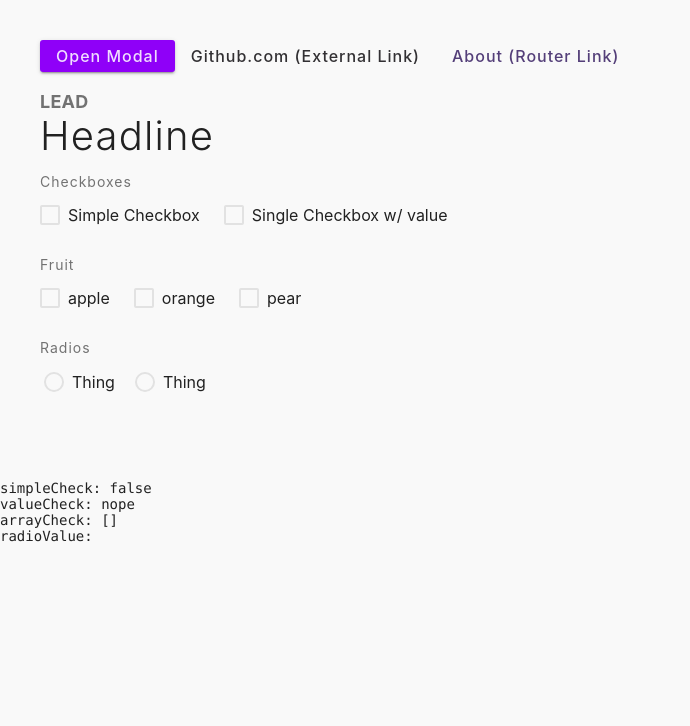
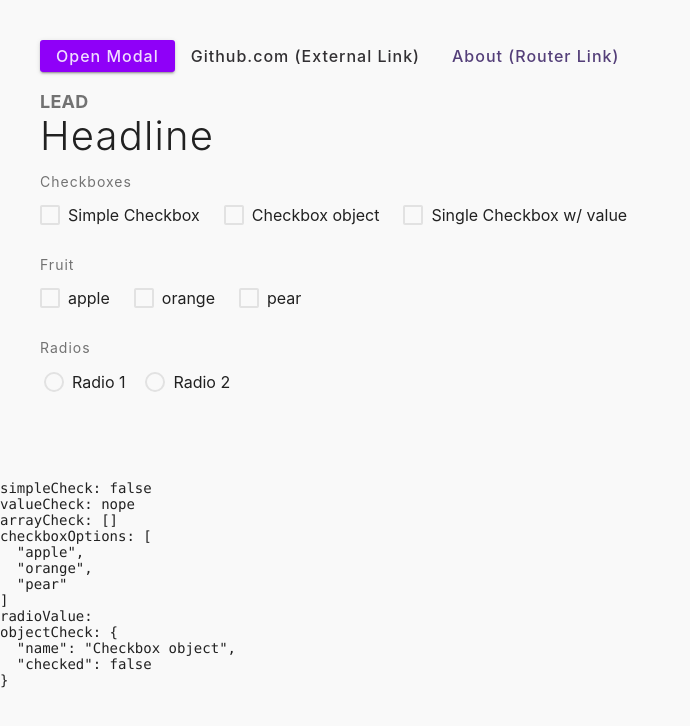
Before and after one commit to strizich/sdui, a Vue app: page / in a window 1280 px wide. Shown: the top 726 px of the page, without its empty margins (0-690 px from the left). Built offline with nearby package versions, Linux system fonts and the light colour scheme; the HTML template or start-up script is replaced by a standard one.

Commit message:
Cleanup  method names

```diff
--- a/src/library/components/SdCheckbox/SdCheckbox.vue
+++ b/src/library/components/SdCheckbox/SdCheckbox.vue
@@ -1,10 +1,9 @@
 <template>
- <!-- Simplified version of the checkbox -->
-  <label :class="['sd--checkbox', containerClasses]" @click.prevent="toggleCheck">
+  <label :class="[containerClasses]" @click.prevent="handleChecked">
       <input
         type="checkbox"
         :id="id"
-        :class="['sd--checkbox__field', inputClasses]"
+        :class="[inputClasses]"
         :checked="isSelected"
         :indeterminate="indeterminate"
         v-bind="attributes"
@@ -51,7 +50,7 @@ export default defineComponent({
     }
   },
   setup (props, { emit }) {
-    const hasFocus = ref(false)
+    const isFocused = ref(false)
 
     const isModelArray = computed(() => {
       return Array.isArray(props.modelValue)
@@ -97,7 +96,7 @@ export default defineComponent({
       emit('update:modelValue', isSelected.value ? props.falseValue : props.trueValue)
     }
 
-    const toggleCheck = () => {
+    const handleChecked = () => {
       if (!props.disabled) {
         if (isModelArray.value) {
           handleArrayCheckbox()
@@ -109,12 +108,12 @@ export default defineComponent({
       }
     }
 
-    const onFocus = () => {
-      hasFocus.value = true
+    const handleFocus = () => {
+      isFocused.value = true
     }
 
-    const onBlur = () => {
-      hasFocus.value = false
+    const handleBlur = () => {
+      isFocused.value = false
     }
 
     const attributes = computed(() => {
@@ -134,32 +133,34 @@ export default defineComponent({
 
     const containerClasses = computed(() => {
       return {
+        'sd--checkbox': true,
         'is--disabled': props.disabled,
-        'is--focused': hasFocus.value
+        'is--focused': isFocused.value
       }
     })
     const inputClasses = computed(() => {
       return {
+        'sd--checkbox__field': true,
         'is--checked': isSelected.value,
         'is--disabled': props.disabled,
         'is--required': props.required,
         'is--indeterminate': props.indeterminate,
-        'is--focused': hasFocus.value,
+        'is--focused': isFocused.value,
         'is--rotated': props.rotateAnim
       }
     })
 
     return {
       attributes,
-      hasFocus,
+      inputClasses,
+      containerClasses,
+      isFocused,
       isSelected,
       isModelArray,
       hasValue,
-      toggleCheck,
-      onFocus,
-      onBlur,
-      inputClasses,
-      containerClasses
+      handleChecked,
+      handleFocus,
+      handleBlur
     }
   }
 })
--- a/src/views/Home.vue
+++ b/src/views/Home.vue
@@ -42,6 +42,7 @@
       <h1 class="sd--text__headline">Headline</h1>
       <sd-fieldset title="Checkboxes">
         <sd-checkbox v-model="state.simpleCheck">Simple Checkbox</sd-checkbox>
+        <sd-checkbox v-model="state.objectCheck.checked">{{state.objectCheck.name}}</sd-checkbox>
         <sd-checkbox v-model="state.valueCheck" true-value="yup" false-value="nope">Single Checkbox w/ value</sd-checkbox>
       </sd-fieldset>
       <sd-fieldset title="Fruit">
@@ -55,8 +56,8 @@
         </sd-checkbox>
       </sd-fieldset>
       <sd-fieldset title="Radios">
-        <sd-radio name="radios" v-model="state.radioValue" value="one">Thing</sd-radio>
-        <sd-radio name="radios" v-model="state.radioValue" value="two">Thing</sd-radio>
+        <sd-radio name="radios" v-model="state.radioValue" value="Radio 1">Radio 1</sd-radio>
+        <sd-radio name="radios" v-model="state.radioValue" value="Radio 2">Radio 2</sd-radio>
       </sd-fieldset>
     </div>
   </div>
@@ -65,7 +66,10 @@
 simpleCheck: {{state.simpleCheck}}
 valueCheck: {{state.valueCheck}}
 arrayCheck: {{state.arrayCheck}}
+checkboxOptions: {{list}}
 radioValue: {{state.radioValue}}
+objectCheck: {{state.objectCheck}}
+
 </code>
 </pre>
 </template>
@@ -95,6 +99,10 @@ export default defineComponent({
     const state = reactive({
       modal: false,
       simpleCheck: false,
+      objectCheck: {
+        name: 'Checkbox object',
+        checked: false
+      },
       arrayCheck: [],
       radioValue: '',
       valueCheck: 'nope'
```
